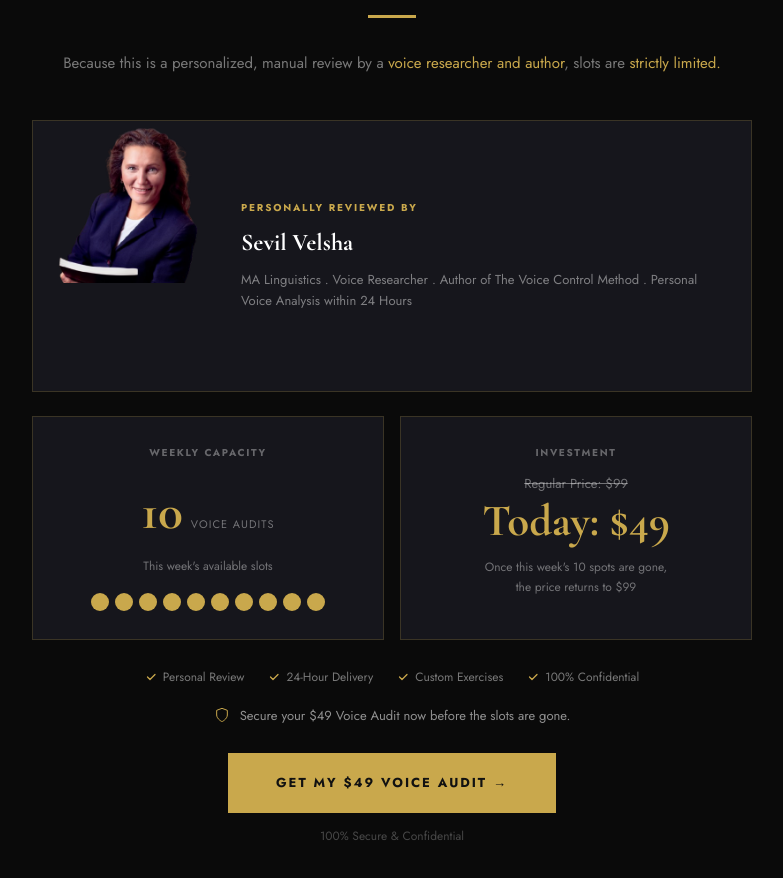
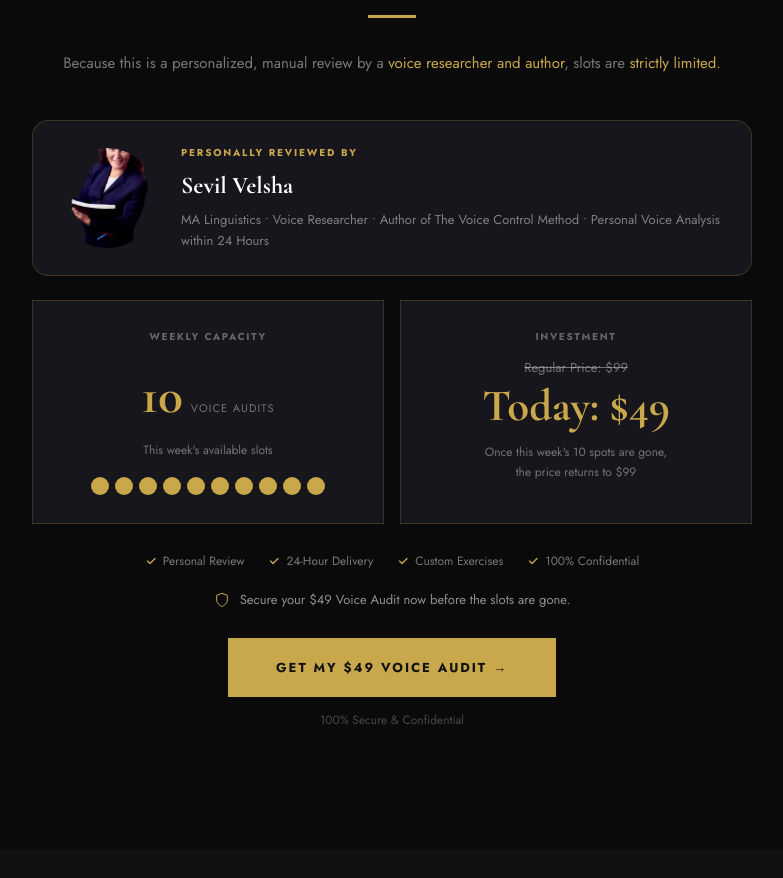
Before and after one commit to mustafahassan065/SevilVelsha, a React (Vite) app: page /voice-audit in a window 1280 px wide. Shown: the part 7416-8294 px from the top of the page, without its empty margins (248-1031 px from the left). Built offline with nearby package versions, Linux system fonts and the light colour scheme.

Commit message:
Fix the round issue

```diff
--- a/src/routes/voice-audit/VoiceAuditPage.jsx
+++ b/src/routes/voice-audit/VoiceAuditPage.jsx
@@ -654,17 +654,21 @@ export default function VoiceAuditPage() {
           </p>
 
           {/* Sevil card — full photo */}
-          <div style={{ background: "#16161C", border: `1px solid rgba(201,168,76,0.2)`, padding: '0', textAlign: 'left', marginBottom: 24, display: 'flex', alignItems: 'stretch', overflow: 'hidden' }}>
-            <div style={{ width: 180, flexShrink: 0, overflow: 'hidden', background: '#16161C' }}>
-              <img src="/images/audit-hero2.png" alt="Sevil Velsha" style={{ width: '100%', height: '60%', objectFit: 'cover', objectPosition: 'top center', display: 'block' }}/>
+          <div style={{ background: "#16161C", border: `1px solid rgba(201,168,76,0.2)`, padding: '24px', textAlign: 'left', marginBottom: 24, display: 'flex', alignItems: 'center', gap: '24px', overflow: 'hidden', borderRadius: '16px' }}>
+  <div style={{ width: 100, height: 100, flexShrink: 0 }}>
+    <img
+      src="/images/audit-hero2.png"
+      alt="Sevil Velsha"
+      style={{ width: '100%', height: '100%', objectFit: 'cover', borderRadius: '50%', display: 'block' }}
+    />
   </div>
-            <div style={{ padding: '28px 28px', display: 'flex', flexDirection: 'column', justifyContent: 'center' }}>
-              <p style={{ fontFamily: J, fontSize: '10px', fontWeight: 700, color: GOLD, margin: '0 0 10px', letterSpacing: '0.18em', textTransform: 'uppercase' }}>
+  <div style={{ flex: 1 }}>
+    <p style={{ fontFamily: J, fontSize: '10px', fontWeight: 700, color: GOLD, margin: '0 0 8px', letterSpacing: '0.18em', textTransform: 'uppercase' }}>
       Personally Reviewed By
     </p>
-              <p style={{ fontFamily: G, fontSize: '1.5rem', fontWeight: 700, color: '#fff', margin: '0 0 8px' }}>Sevil Velsha</p>
-              <p style={{ fontSize: '13px', color: 'rgba(255,255,255,0.45)', margin: 0, lineHeight: 1.65 }}>
-                MA Linguistics . Voice Researcher . Author of The Voice Control Method . Personal Voice Analysis within 24 Hours
+    <p style={{ fontFamily: G, fontSize: '1.5rem', fontWeight: 700, color: '#fff', margin: '0 0 6px' }}>Sevil Velsha</p>
+    <p style={{ fontSize: '13px', color: 'rgba(255,255,255,0.45)', margin: 0, lineHeight: 1.6 }}>
+      MA Linguistics • Voice Researcher • Author of The Voice Control Method • Personal Voice Analysis within 24 Hours
     </p>
   </div>
 </div>
```
Lines whose indentation alone changed are shown as unchanged.
